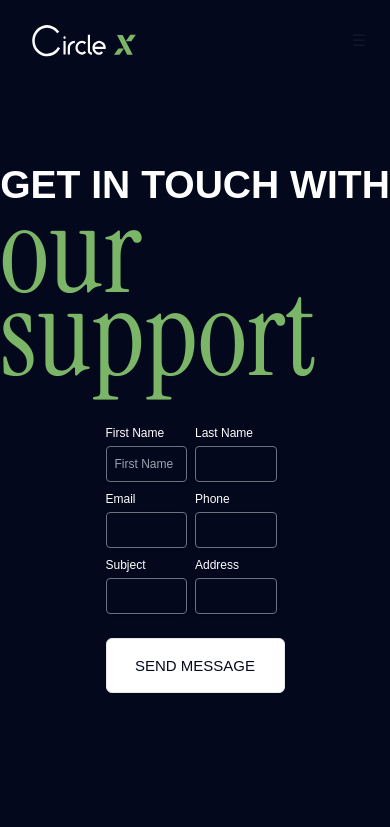
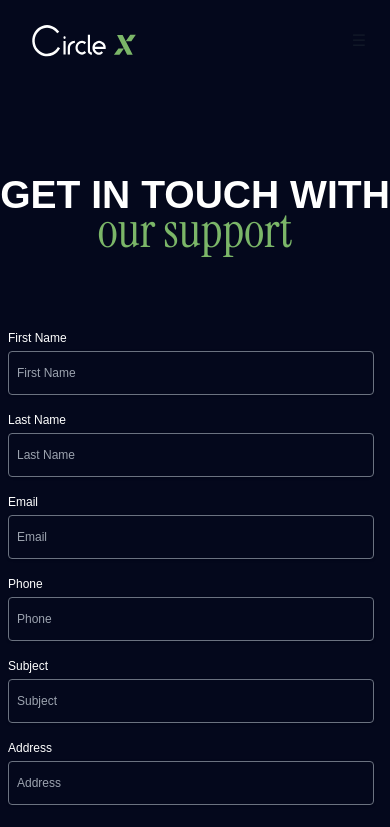
Before and after one commit to OcircleX/Ocirclex, a Next.js app: page /contact in a window 390 px wide. Shown: the top 827 px of the page. Built offline with nearby package versions, Linux system fonts and the light colour scheme.

Commit message:
responsive

```diff
--- a/src/app/about/page.tsx
+++ b/src/app/about/page.tsx
@@ -63,18 +63,18 @@ function Page() {
         <DarkNav/>
        <section className="w-full relative bg-[#04081C] to-gray-100 py-20  flex flex-col  items-center justify-between" >
             <div className="max-w-screen-xl justify-between w-full m-auto ">
-                <div className="w-full items-center flex flex-col py-[2rem]">
-                    <h1 className="text-4xl md:text-6xl font-bold text-white leading-tight">
+                <div className="w-full items-center flex flex-col py-[2rem] text-center -mt-4">
+                    <h1 className="text-4xl md:text-6xl font-bold text-white leading-3">
                         BUILDING</h1>
-                    <span className={`text-4xl md:text-6xl font-extralight text-[#7BB668] italic  ${instrumentSerif.className} text-[120px] leading-[83px] `}>beyond limits</span>
+                    <span className={`text-5xl md:text-7xl font-extralight text-[#7BB668] italic  ${instrumentSerif.className} text-[120px] leading-[83px] `}>beyond limits</span>
                     <button className="mt-6 px-6 border py-3 bg-[#04081C] rounded-full text-white text-lg font-medium hover:bg-blue-800 transition">
                         Get Started
                     </button>
                 </div>
 
 
-                <div className="w-full max-w-screen-xl mx-auto hidden md:flex  justify-between gap-4 items-center pt-6 h-[440px] overflow-hidden px-4">
-      <div className="w-[25%] h-full rounded-md overflow-hidden flex-grow-0 relative">
+                <div className="w-full max-w-screen-xl mx-auto flex flex-col md:flex-row  justify-between gap-4 items-center pt-6 h-[1400px] md:h-[440px] overflow-hidden px-4">
+      <div className="w-full md:w-[25%] h-full rounded-md overflow-hidden flex-grow-0 relative">
   <Image
     src={img2}
     alt="Image description"
@@ -83,7 +83,7 @@ function Page() {
     className="rounded-md"
   />
 </div>
-<div className="w-[50%] h-full rounded-md overflow-hidden flex-grow-0 relative">
+<div className="w-full md:w-[50%] h-full rounded-md overflow-hidden flex-grow-0 relative">
   <Image
     src={img1}
     alt="Image description"
@@ -92,7 +92,7 @@ function Page() {
     className="rounded-md"
   />
 </div>
-  <div className="w-[25%] h-full rounded-md overflow-hidden flex-grow-0 relative">
+  <div className="w-full md:w-[25%] h-full rounded-md overflow-hidden flex-grow-0 relative">
   <Image
     src={img3}
     alt="Image description"
@@ -106,11 +106,11 @@ function Page() {
 
 
 
-                <div className='flex   w-full justify-between items-start  py-[4rem] px-4'>
+                <div className='flex flex-col md:flex-row   w-full justify-between items-start  py-[4rem] px-4'>
                     <button className="mt-6 border px-6 py-3 bg-[#04081C] rounded-full text-white text-lg font-medium hover:bg-blue-800 transition">
                         CREATIVE STUDIO
                     </button>
-                    <label className='text-3xl w-[65%] text-white px-4 tracking-normal'>
+                    <label className='mt-4 md:mt-0 text-xl font-semibold md:font-normal md:text-3xl md:w-[65%] text-white md:px-4 tracking-normal'>
 
                         OUR APPROACH COMBINES BOLD AND THE
                         CREATIVITY THAT DRIVES AS WE ARE HERE TO
@@ -119,15 +119,17 @@ function Page() {
                 </div>
             </div>
 
+
+
             <div className=" py-[4rem] px-4  w-full shadow-md bg-gradient-to-r from-white to-gray-200 shadow-md  ">
                 <div className="m-auto text-[#04081C] max-w-screen-xl">
-                    <div className="flex justify-between items-center">
+                    <div className="flex flex-col md:flex-row justify-between md:items-center">
                         <div className="">
-                            <h1 className="text-4xl md:text-6xl font-bold text-[#04081C] leading-tight">THE CORE OF</h1>
-                            <span className={`text-4xl md:text-6xl font-extralight text-[#7BB668] italic  ${instrumentSerif.className} text-[120px] leading-[83px] `}><i>our identity</i></span>
+                            <h1 className="text-4xl md:text-6xl font-bold text-[#04081C] leading-4">THE CORE OF</h1>
+                            <span className={`text-5xl md:text-7xl font-extralight text-[#7BB668] italic  ${instrumentSerif.className}  leading-[83px] `}><i>our identity</i></span>
                         </div>
 
-                        <div className="flex justify-end">
+                        <div className="flex md:justify-end">
                             <button className=" px-6 border py-3 border-[#171D3F] rounded-full text-[#04081C] text-lg font-medium hover:bg-blue-800 transition">
                                 SEE OUR SERVICES
                             </button>
@@ -185,18 +187,18 @@ function Page() {
 
             <div className="max-w-screen-xl justify-between w-full m-auto px-4">
                 <div className="w-full py-[4rem] items-center md:flex pt-6 mt-6 justify-between">
-                    <div className=''>
-                        <h1 className="text-2xl md:text-4xl font-bold text-white leading-tight">MEET </h1>
-                        <span className={`text-4xl md:text-6xl font-extralight text-[#7BB668] italic  ${instrumentSerif.className} text-[120px] leading-[83px] `}>Our Team</span>
+                <div className=''>
+                        <h1 className="text-2xl md:text-4xl font-bold text-white leading-3 md:leading-tight">MEET </h1>
+                        <span id="team" className={`text-5xl md:text-6xl font-extralight text-[#7BB668] italic  ${instrumentSerif.className}  `}>Our Team</span>
                     </div>
 
 
                 </div>
 
 
-                <div className="flex w-full overflow-auto  justify-between items-center  scrollbar scrollbar-thin pt-2    gap-x-4 h-auto ">
+                <div className="flex flex-col md:flex-row w-full overflow-auto  justify-between items-center  scrollbar scrollbar-thin pt-2    gap-x-4 h-auto ">
                     {team.map((x) => (
-                        <div key={x.title} className=" flex flex-col  min-w-[25%] justify-between items-center  rounded-lg">
+                        <div key={x.title} className=" flex flex-col  min-w-[25%] w-[100%] justify-between items-center  rounded-lg">
                             {/* <img src={x.image} alt={x.title} className="w-full  rounded-md object-cover" /> */}
 
 <div className='w-[100%] h-[300px]  relative'>
@@ -256,37 +258,37 @@ function Page() {
                 </div>
 
                 <div className="w-full items-center md:flex pt-[4rem] mt-6 justify-between">
-                    <div className=''>
-                        <h1 className="text-2xl md:text-4xl font-bold text-white leading-tight">WHAT WE</h1>
-                        <span className={`text-4xl md:text-6xl font-extralight text-[#7BB668] italic  ${instrumentSerif.className} text-[120px] leading-[83px] `}>excel at</span>
+                <div className=''>
+                        <h1 className="text-2xl md:text-4xl font-bold text-white leading-3 md:leading-tight">WHAT WE </h1>
+                        <span id="team" className={`text-5xl md:text-6xl font-extralight text-[#7BB668] italic  ${instrumentSerif.className}  `}>excel at</span>
                     </div>
                     <button className="mt-6 px-6 border py-3 bg-[#04081C] rounded-full text-white text-md font-medium hover:bg-blue-800 transition">OUR SKILS {' >'}</button>
                 </div>
-                <div className="w-full items-center md:flex pt-6 mt-6 justify-between">
-                    <h1 className="text-2xl  font- text-white leading-tight  w-11/12">WEB DESIGN</h1>
-                    <label className="text-4xl md:text-2xl text-gray-400">95%</label>
+                <div className="w-full flex items-center md:flex pt-6 mt-6 justify-between">
+                    <h1 className="text-3xl md:text-4xl  font- text-gray-400 leading-tight  w-11/12">WEB DESIGN</h1>
+                    <label className="text-xl md:text-2xl text-gray-400">95%</label>
                 </div>
                 <div className="w-full bg-[#484848] rounded-full mt-6 h-15 ">
                     <div className="bg-gray-400 h-0.5 rounded-full  w-[95%] " ></div>
                 </div>
                 {/* <div className='border-b w-[95%] pt-1'></div> */}
-                <div className="w-full items-center md:flex pt-6 mt-2 justify-between">
-                    <h1 className="text-2xl  font- text-white leading-tight  ">DEVELOPMENT</h1>
-                    <label className="text-4xl md:text-2xl text-gray-400">100%</label>
+                <div className="w-full flex items-center md:flex pt-6 mt-6 justify-between">
+                    <h1 className="text-3xl md:text-2xl  font- text-gray-400 leading-tight  w-11/12">DEVELOPMENT</h1>
+                    <label className="text-xl md:text-2xl text-gray-400">95%</label>
                 </div>
                 <div className="w-full bg-[#484848] rounded-full mt-6 h-15 ">
                     <div className="bg-gray-400 h-0.5 rounded-full  w-[100%]" ></div>
                 </div>
-                <div className="w-full items-center md:flex pt-6 mt-6 justify-between">
-                    <h1 className="text-2xl  font- text-white leading-tight ">UI/UX CONCEPT</h1>
-                    <label className="text-4xl md:text-2xl text-gray-400">100%</label>
+                <div className="w-full flex items-center md:flex pt-6 mt-6 justify-between">
+                    <h1 className="text-3xl md:text-2xl  font- text-gray-400 leading-tight  w-11/12">UI/UX CONCEPT</h1>
+                    <label className="text-xl md:text-2xl text-gray-400">95%</label>
                 </div>
                 <div className="w-full bg-[#484848] rounded-full mt-6 h-15 ">
                     <div className="bg-gray-400 h-0.5 rounded-full  w-[100%]" ></div>
                 </div>
-                <div className="w-full items-center md:flex pt-6 mt-6 justify-between">
-                    <h1 className="text-2xl  font- text-white leading-tight  ">BRANDING</h1>
-                    <label className="text-4xl md:text-2xl text-gray-400 ">90%</label>
+                <div className="w-full flex items-center md:flex pt-6 mt-6 justify-between">
+                    <h1 className="text-3xl md:text-2xl  font- text-gray-400 leading-tight  w-11/12">BRANDING</h1>
+                    <label className="text-xl md:text-2xl text-gray-400">95%</label>
                 </div>
                 <div className="w-full bg-[#484848] rounded-full mt-6 h-15 ">
                     <div className="bg-gray-400 h-0.5 rounded-full  w-[90%]" ></div>
--- a/src/app/contact/page.tsx
+++ b/src/app/contact/page.tsx
@@ -51,72 +51,77 @@ function Page() {
             <DarkNav/>
         <section className="w-full relative bg-[#04081C] to-gray-100 py-20  flex flex-col  items-center justify-between">
             <div className="max-w-screen-xl justify-between w-full m-auto">
-                <div className="w-full items-center flex flex-col">
-                    <h1 className="text-4xl md:text-6xl font-bold text-white leading-tight">
+            <div className="w-full items-center flex flex-col py-[2rem] text-center -mt-4 leading-9">
+                    <h1 className="text-4xl md:text-6xl font-bold text-white leading-9">
                         GET IN TOUCH WITH</h1>
-                    <span className={`text-4xl md:text-6xl font-extralight text-[#7BB668] italic  ${instrumentSerif.className} text-[120px] leading-[83px] `}>our support</span>
+                    <span className={`text-5xl md:text-7xl font-extralight text-[#7BB668] italic  ${instrumentSerif.className}  `}>our support</span>
 
                 </div>
-                < form className={` m-auto w-1/2 flex flex-wrap p-2 pt-6 mt-[1rem]  rounded-b-md`}>
-                    <div className={` w-full flex flex-wrap   rounded-b-md border-0 pt-2 text-white`}>
-                        <div className='w-1/2 text-left pr-2   justify-between'>
+                < form className={` m-auto md:w-1/2 flex flex-wrap p-2 pt-6 mt-[1rem]  rounded-b-md`}>
+                    <div className={` w-full md:flex flex-wrap   rounded-b-md border-0 pt-2 text-white`}>
+                        <div className='md:w-1/2 text-left pr-2   justify-between'>
                             <p className={" text-sm font-medium pb-1  "} >First Name</p>
                             <input type='text' name='firstname'
                                 onChange={(e) => { handleInputChange(e) }}
                                 value={formData.firstname}
                                 placeholder='First Name'
-                                className={' shadow border  w-full rounded    p-2 text-sm  focus:border-teal-500 focus:outline-none border-gray-500 bg-[#04081C] placeholder:text-gray-400 text-gray-100 ' + (errorsP2.firstname ? ' border-red-400 ' : ' border-gray-300')} />
+                                className={' shadow border  w-full rounded    px-2 py-3 text-sm  focus:border-teal-500 focus:outline-none border-gray-500 bg-[#04081C] placeholder:text-gray-400 text-gray-100 ' + (errorsP2.firstname ? ' border-red-400 ' : ' border-gray-300')} />
                             {/* {errorsP2.firstname && <span className="bg-red-100 text-red-800 text-sm font-medium mr-2 px-2.5 py-0.5 rounded dark:bg-red-900 dark:text-red-300">{errorsP2.firstname}</span>} */}
                         </div>
 
-                        <div className='w-1/2 text-left  pr-2  justify-between'>
+                        <div className='md:w-1/2 text-left  pr-2 pt-4  justify-between'>
                             <p className={"text-sm font-medium  pb-1  "} >Last Name</p>
                             <input type='text' name='lastname'
                                 onChange={(e) => handleInputChange(e)}
                                 // disabled={secondPersonIsexist ? true : false}
                                 value={formData.lastname}
-                                className={' shadow border w-full rounded   p-2 text-sm  focus:border-teal-500 focus:outline-none border-gray-500 bg-[#04081C] placeholder:text-gray-400 text-gray-100' + (errorsP2.firstname ? ' border-red-400 ' : ' border-gray-300')} />
+                                placeholder='Last Name'
+                                className={' shadow border w-full rounded  px-2 py-3 text-sm  focus:border-teal-500 focus:outline-none border-gray-500 bg-[#04081C] placeholder:text-gray-400 text-gray-100' + (errorsP2.firstname ? ' border-red-400 ' : ' border-gray-300')} />
 
                             {/* {errorsP2.lastname && <span className="bg-red-100 text-red-800 text-sm font-medium mr-2 px-2.5 py-0.5 rounded dark:bg-red-900 dark:text-red-300">{errorsP2.lastname}</span>} */}
                         </div>
 
-                        <div className='w-1/2 text-left  pr-2  pt-2   justify-between'>
+                        <div className='md:w-1/2 text-left  pr-2  pt-4   justify-between'>
                             <p className={"text-sm font-medium   pb-1 "} >Email</p>
                             <input type="email"
                                 name="email"
                                 onChange={(e) => handleInputChange(e)}
+                                placeholder='Email'
                                 value={formData.email}
-                                className={' shadow border w-full rounded   p-2 text-sm  focus:border-teal-500 focus:outline-none border-gray-500 bg-[#04081C] placeholder:text-gray-400 text-gray-100' + (errorsP2.firstname ? ' border-red-400 ' : ' border-gray-300')} />
+                                className={' shadow border w-full rounded  px-2 py-3 text-sm  focus:border-teal-500 focus:outline-none border-gray-500 bg-[#04081C] placeholder:text-gray-400 text-gray-100' + (errorsP2.firstname ? ' border-red-400 ' : ' border-gray-300')} />
 
                         </div>
-                        <div className='w-1/2 text-left  pr-2   pt-2 justify-between'>
+                        <div className='md:w-1/2 text-left  pr-2   pt-4 justify-between'>
 
                             <p className={"text-sm font-medium  pb-1  "} >Phone</p>
                             <input type='phone' name='phone'
                                 onChange={(e) => handleInputChange(e)}
+                                placeholder='Phone'
                                 value={formData.phone}
-                                className={' shadow border w-full rounded   p-2 text-sm  focus:border-teal-500 focus:outline-none border-gray-500 bg-[#04081C] placeholder:text-gray-400 text-gray-100' + (errorsP2.firstname ? ' border-red-400 ' : ' border-gray-300')} />
+                                className={' shadow border w-full rounded   px-2 py-3 text-sm  focus:border-teal-500 focus:outline-none border-gray-500 bg-[#04081C] placeholder:text-gray-400 text-gray-100' + (errorsP2.firstname ? ' border-red-400 ' : ' border-gray-300')} />
 
                         </div>
-                        <div className='w-1/2 text-left  pr-2  pt-2   justify-between'>
+                        <div className='md:w-1/2 text-left  pr-2  pt-4   justify-between'>
 
                             <p className={"text-sm font-medium   pb-1 "} >Subject</p>
                             <input type='subject' name='subject'
                                 onChange={(e) => handleInputChange(e)}
+                                placeholder='Subject'
                                 value={formData.Subject}
-                                className={' shadow border w-full rounded   p-2 text-sm  focus:border-teal-500 focus:outline-none border-gray-500 bg-[#04081C] placeholder:text-gray-400 text-gray-100' + (errorsP2.firstname ? ' border-red-400 ' : ' border-gray-300')} />
+                                className={' shadow border w-full rounded   px-2 py-3 text-sm  focus:border-teal-500 focus:outline-none border-gray-500 bg-[#04081C] placeholder:text-gray-400 text-gray-100' + (errorsP2.firstname ? ' border-red-400 ' : ' border-gray-300')} />
 
                         </div>
 
 
 
 
-                        <div className='w-1/2 text-left  pr-2  pt-2   justify-between'>
+                        <div className='md:w-1/2 text-left  pr-2  pt-4   justify-between'>
                             <p className={" text-sm font-medium  pb-1  "} >Address</p>
                             <input type='text' name='medicarenumber'
                                 onChange={(e) => handleInputChange(e)}
                                 value={formData?.address}
-                                className={' shadow border w-full rounded   p-2 text-sm  focus:border-teal-500 focus:outline-none border-gray-500 bg-[#04081C] placeholder:text-gray-400 text-gray-100' + (errorsP2.firstname ? ' border-red-400 ' : ' border-gray-300')} />
+                                placeholder='Address'
+                                className={' shadow border w-full rounded   px-2 py-3 text-sm  focus:border-teal-500 focus:outline-none border-gray-500 bg-[#04081C] placeholder:text-gray-400 text-gray-100' + (errorsP2.firstname ? ' border-red-400 ' : ' border-gray-300')} />
                         </div>
 
                         <button className="w-full mt-6 px-6 border py-3 text-[#04081C] hover:text-white rounded-md bg-white text-lg font-medium hover:bg-[#04081C] transition">
--- a/src/app/services/page.tsx
+++ b/src/app/services/page.tsx
@@ -61,11 +61,11 @@ const Services = () => {
 
 <section className='w-full flex flex-col items-center justify-center px-4'>
 
-    <div className='w-full  mt-24'>
-    <div className="w-full items-center flex flex-col py-[2rem] ">
-                    <h1 className="text-[92px] md:text-6xl font-bold text-white leading-tight">
+    <div className='w-full mt-8 md:mt-24'>
+    <div className="w-full items-center flex flex-col py-[2rem] text-center leading-10 md:leding-6">
+                    <h1 className="text-4xl md:text-6xl font-bold text-white leading-9">
                         ENTHUSIASM FOR</h1>
-                    <span className={`text-4xl md:text-7xl font-extralight text-[#7BB668] italic  ${instrumentSerif.className} text-[120px] leading-[83px] `}>each service</span>
+                    <span id='service' className={`text-5xl md:text-7xl font-extralight text-[#7BB668] italic  ${instrumentSerif.className}  md:leading-1 `}>each service</span>
 
                 </div>
     </div>
@@ -73,12 +73,12 @@ const Services = () => {
 
 
 <div className='w-full  flex max-w-screen-xl   h-[300px] justify-between mt-12'>
-    <div className='w-[28%]  relative'>
+    <div className='md:w-[28%]  relative hidden sm:block'>
         <Image src="/container.png" fill alt='container' />
 
     </div>
 
-    <div className='w-[65%] flex flex-col space-y-3  overflow-hidden h-[300px] ml-16'>
+    <div className='w-full md:w-[65%] flex flex-col space-y-4 md:space-y-3  overflow-hidden h-[300px] md:ml-16'>
 
 {/* WEB DESIGN */}
 <div className="w-full flex text-[#a3a5aa] items-center justify-between py-1">
@@ -90,7 +90,7 @@ const Services = () => {
 
 
 {/* DEVELOPMENT */}
-<div className="w-full flex items-center justify-between py-1.5 text-[#a3a5aa]">
+<div className="w-full flex items-center justify-between md:py-1.5 text-[#a3a5aa]">
     <h1 className="text-3xl text-[#a3a5aa] leading-tight">DEVELOPMENT</h1>
     <GoArrowUpRight className=' text-2xl'/>
 </div>
@@ -127,15 +127,15 @@ const Services = () => {
 <div className="max-w-screen-xl justify-between w-full m-auto ">
                 <div className="w-full py-[4rem] items-center md:flex pt-6 mt-6 justify-between">
                     <div className=''>
-                        <h1 className="text-2xl md:text-4xl font-bold text-white leading-tight">MEET </h1>
-                        <span className={`text-4xl md:text-6xl font-extralight text-[#7BB668] italic  ${instrumentSerif.className} text-[120px] leading-[83px] `}>Our Team</span>
+                        <h1 className="text-2xl md:text-4xl font-bold text-white leading-3 md:leading-tight">MEET </h1>
+                        <span id="team" className={`text-5xl md:text-6xl font-extralight text-[#7BB668] italic  ${instrumentSerif.className}  `}>Our Team</span>
                     </div>
 
 
                 </div>
 
 
-                <div className="flex w-full overflow-auto  justify-between items-center  scrollbar scrollbar-thin pt-2    gap-x-4 h-auto ">
+                <div className="md:flex w-full overflow-auto  justify-between items-center  scrollbar scrollbar-thin pt-2    gap-x-4 h-auto ">
                     {team.map((x) => (
                         <div key={x.title} className=" flex flex-col  min-w-[25%] justify-between items-center  rounded-lg">
                             {/* <img src={x.image} alt={x.title} className="w-full  rounded-md object-cover" /> */}
@@ -153,7 +153,7 @@ const Services = () => {
                             <div className="w-full px-2 flex justify-between items-center pb-2">
                                 <div className="py-2">
                                     <div className="text-white">{x.title}</div>
-                                    <div className="text-white text-[0.7rem]">{x.category}</div>
+                                    <div className="text-gray-300 text-[0.8rem]">{x.category}</div>
                                 </div>
                                 <svg
                                     width="25"
```
Also changed, not shown: src/Components/Showcase.tsx (+19 -3 lines), src/app/style.css (+7 -0 lines).
